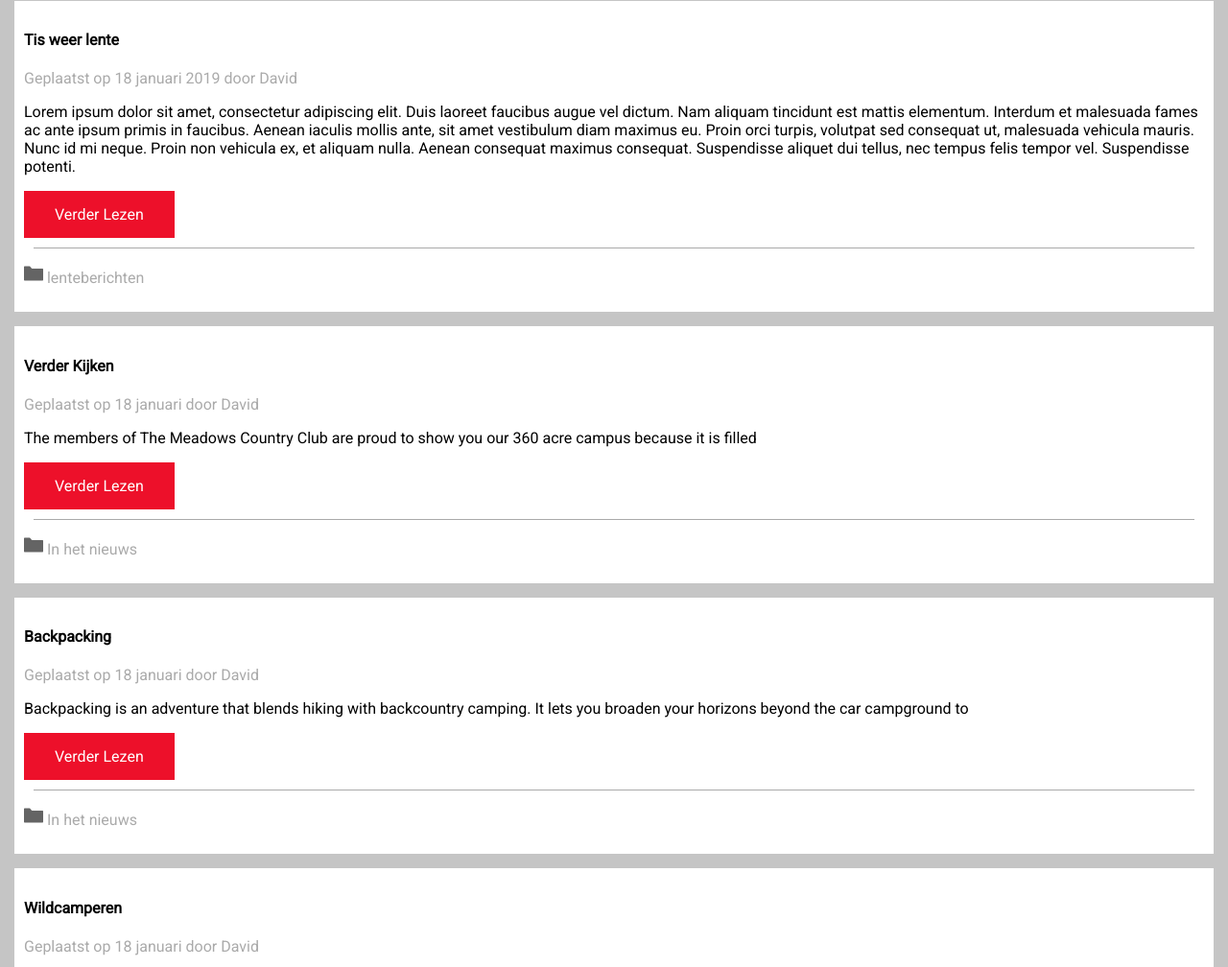
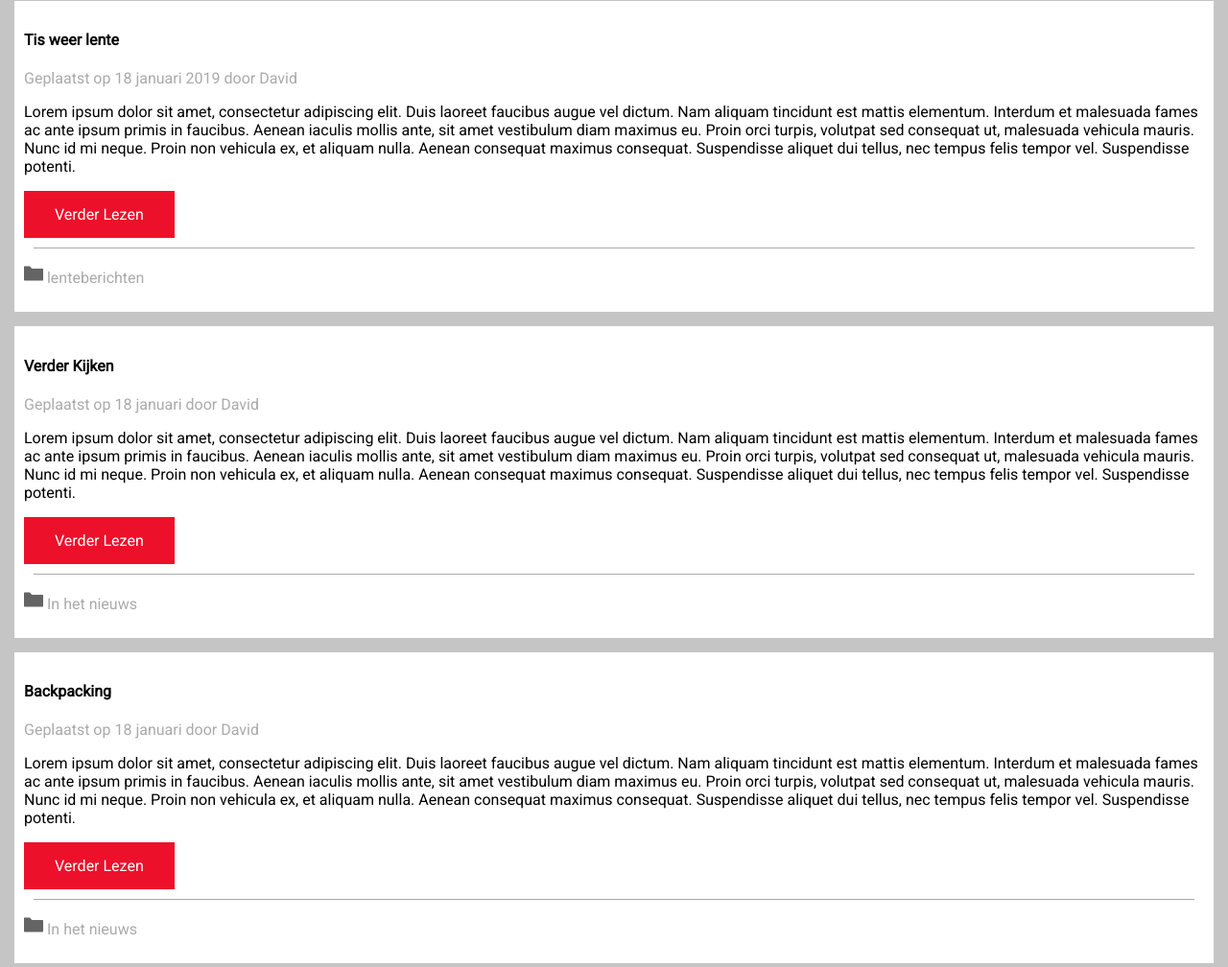
Before and after one commit to DavidVanDerGraaf/Challenge2019HTML, a plain HTML site: page index.html in a window 1280 px wide. Shown: the part 293-1301 px from the top of the page at 96% size. Drawn offline with Linux system fonts and the light colour scheme.

Commit message:
Laatste versie, grid had er geen zin in, en had geen tijd voor de andere pagina's.

```diff
--- a/challenge.css
+++ b/challenge.css
@@ -26,6 +26,14 @@ li a {
     text-decoration:none;
 }
 
+@media all and (min-width:600px) {
+
+    .grid-item {
+        display:grid;
+        grid-template-columns:auto auto;
+    }
+}
+
 div.grijsblok {
     background-color:rgb(197,197,197);
     Padding:15px;
@@ -37,7 +45,12 @@ div.laatsteblok {
     padding:15px;
 }
 
-.artikelen{
+.artikelen {
+    background-color:white;
+    padding:10px;
+}
+
+.artikelen2 {
     background-color:white;
     padding:10px;
 }
@@ -72,7 +85,8 @@ a.rood {
 }
 
 footer {
-    height:50px;
+    height:25px;
     background-color:rgb(29,29,29);
     padding:15px;
+    clear:both;
 }
--- a/index.html
+++ b/index.html
@@ -1,7 +1,7 @@
 <!DOCTYPE html>
 <html lang="en">
 <head>
-    <link rel="shortcut icon" href="img/folder.png" type="image/x-icon"/>
+    <link rel="shortcut icon" href="img/Fire.JPG" type="image/x-icon"/>
     <link href="https://fonts.googleapis.com/css?family=Roboto" rel="stylesheet">
     <link rel="stylesheet" href="challenge.css">
     <meta charset="UTF-8">
@@ -23,6 +23,7 @@
     </nav>
     <section class="index">
         <div class="grijsblok">
+            <div class="grid-item">
                 <article class="artikelen">
                     <h4>Tis weer lente</h4>
                     <p class="GrijzeText"> Geplaatst op 18 januari 2019 door David</p>
@@ -38,30 +39,45 @@
                     <p class="GrijzeText"><img src="img/folder.png"> lenteberichten</p>
                 </article>
             </div>
+        </div>
         <div class="grijsblok">
+            <div class="grid-item">
                 <article class="artikelen">
                     <h4>Verder Kijken</h4>
                     <p class="GrijzeText">Geplaatst op 18 januari door David</p>
-            <p>The members of The Meadows Country Club are proud to show you our 360 acre campus because it is filled</p>
+                    <p>Lorem ipsum dolor sit amet, consectetur adipiscing elit. Duis laoreet faucibus augue vel dictum.
+                        Nam aliquam tincidunt est mattis elementum. Interdum et malesuada fames ac ante ipsum primis in
+                        faucibus. Aenean iaculis mollis ante, sit amet vestibulum diam maximus eu. Proin orci turpis, volutpat
+                        sed consequat ut, malesuada vehicula mauris. Nunc id mi neque. Proin non vehicula ex, et aliquam nulla.
+                        Aenean consequat maximus consequat. Suspendisse aliquet dui tellus, nec tempus felis tempor vel.
+                        Suspendisse potenti.</p>
                     <a class="button" href="Kijken.html">Verder Lezen</a>
                     <div class="blok">
                     </div>
                     <p class="GrijzeText"><img src="img/folder.png"> In het nieuws</p>
                 </article>
             </div>
+        </div>
         <div class="grijsblok">
+            <div class="grid-item">
         <article class="artikelen">
             <h4>Backpacking</h4>
             <p class="GrijzeText">Geplaatst op 18 januari door David</p>
-            <p>Backpacking is an adventure that blends hiking with backcountry camping. It lets you broaden your
-            horizons beyond the car campground to</p>
+            <p>Lorem ipsum dolor sit amet, consectetur adipiscing elit. Duis laoreet faucibus augue vel dictum.
+                Nam aliquam tincidunt est mattis elementum. Interdum et malesuada fames ac ante ipsum primis in
+                faucibus. Aenean iaculis mollis ante, sit amet vestibulum diam maximus eu. Proin orci turpis, volutpat
+                sed consequat ut, malesuada vehicula mauris. Nunc id mi neque. Proin non vehicula ex, et aliquam nulla.
+                Aenean consequat maximus consequat. Suspendisse aliquet dui tellus, nec tempus felis tempor vel.
+                Suspendisse potenti.</p>
             <a class="button" href="backpacking.html">Verder Lezen</a>
             <div class="blok">
             </div>
             <p class="GrijzeText"><img src="img/folder.png"> In het nieuws</p>
         </article>
             </div>
+        </div>
         <div class="grijsblok">
+            <div class="grid-item">
                 <article class="artikelen">
                     <h4>Wildcamperen</h4>
                     <p class="GrijzeText">Geplaatst op 18 januari door David</p>
@@ -76,6 +92,7 @@
                     </div>
                     <p class="GrijzeText"><img src="img/folder.png"> In het nieuws</p>
                 </article>
+            </div>
         </div>
         <div class="grijsblok">
             <article class="artikelen">
```
Also changed, not shown: Kijken.html (+1 -0 lines), Lente.html (+1 -0 lines), archeologie.html (+1 -0 lines), backpacking.html (+1 -0 lines), bergbeklimmen.html (+1 -0 lines), wildcamperen.html (+6 -4 lines), img/Fire.JPG (added). Lines whose indentation alone changed are shown as unchanged.
